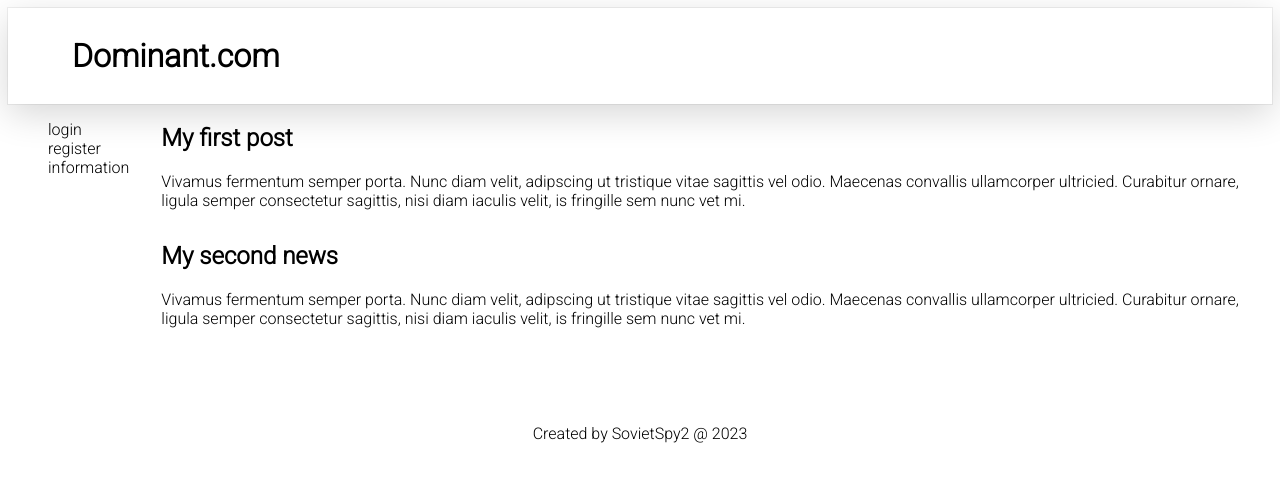
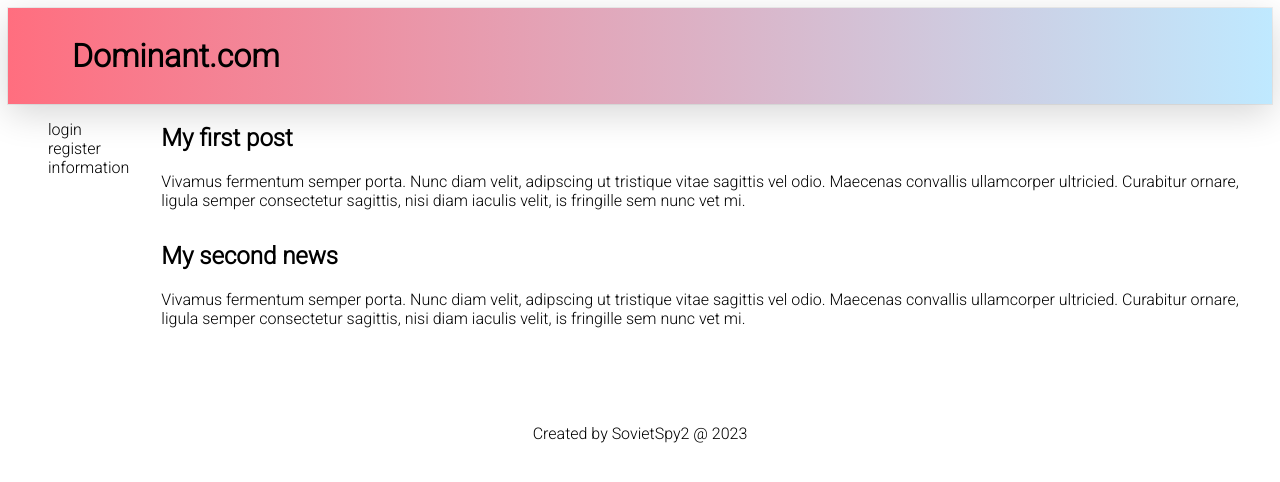
Before and after one commit to sovietspy2/htmlcss2023, a plain HTML site: page dominant/index.html in a window 1280 px wide. Drawn offline with Linux system fonts and the light colour scheme.

Commit message:
adding background color to header

```diff
--- a/dominant/css/styles.css
+++ b/dominant/css/styles.css
@@ -11,6 +11,7 @@ a {
   }
 
 header {
+    background-image: linear-gradient(to right, #ff6e7f, #bfe9ff);
     display: flex;
     align-items: center;
     justify-content: space-between;
```
